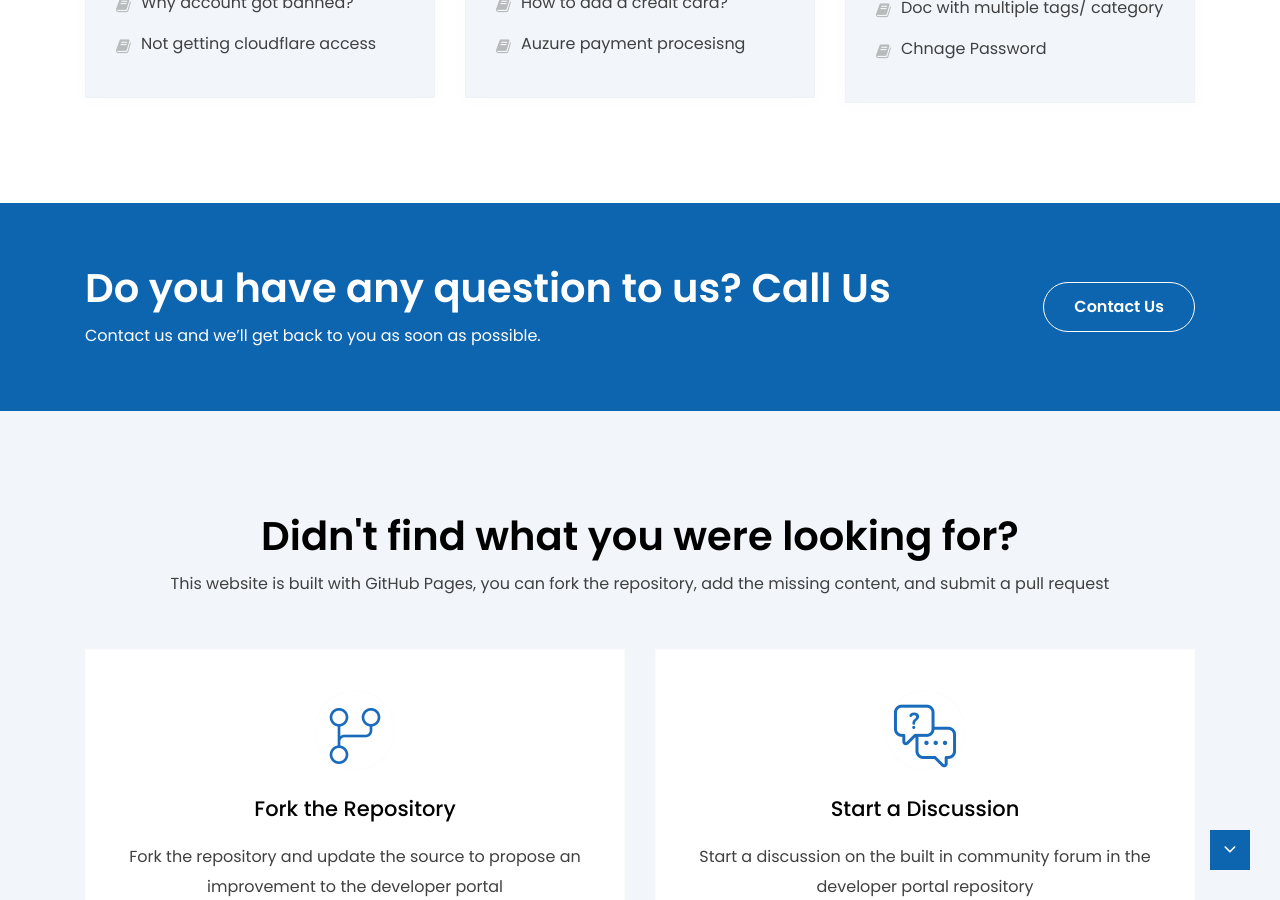
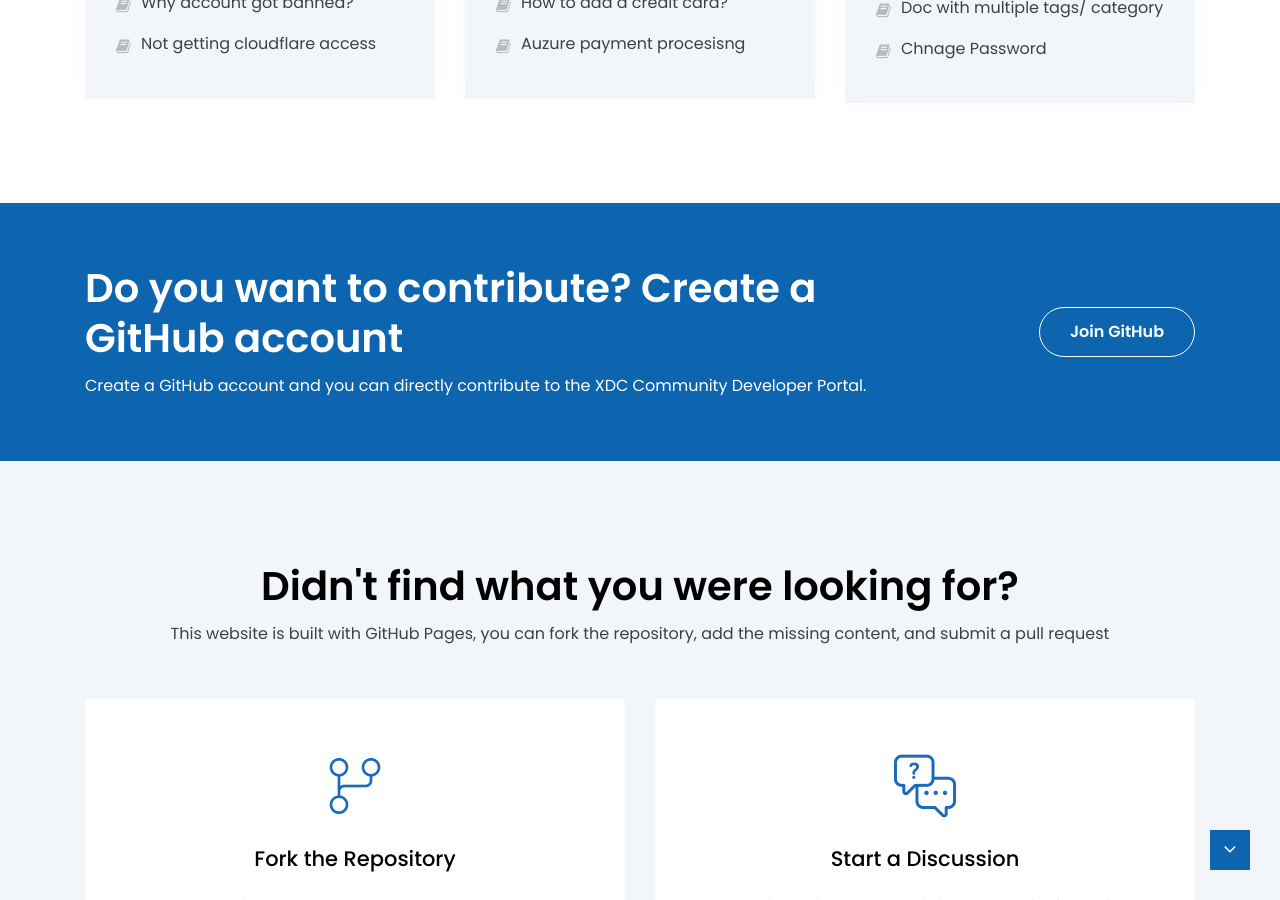
Before and after one commit to XDC-Community/XDC-Community.github.io, a Jekyll site: the page built from explore-topics.html, in a window 1280 px wide and 900 px high, scrolled down 919 px. Built offline with Jekyll 4.4.1, drawn with Linux system fonts in a browser that asks for light colours.

Commit message:
Update Call to Action

```diff
--- a/_includes/call_to_action.html
+++ b/_includes/call_to_action.html
@@ -5,13 +5,13 @@
             <div class="row">
                 <div class="col-md-8 col-lg-9">
                     <div class="help-section white-text">
-                        <h2 class="heading-2">Do you have any question to us? Call Us</h2>
-                        <p class="m-0">Contact us and we’ll get back to you as soon as possible.</p>
+                        <h2 class="heading-2">Do you want to contribute? Create a GitHub account</h2>
+                        <p class="m-0">Create a GitHub account and you can directly contribute to the XDC Community Developer Portal.</p>
                     </div>
                 </div>
                 <div class="col-md-4 col-lg-3 d-flex themeix-highlight  justify-content-md-end justify-content-center">
                     <div class="help-btn align-self-center themeix-highlight">
-                        <a href="/pages/contact" class="btn-style3 btn">Contact Us</a></div>
+                        <a href="https://github.com/" class="btn-style3 btn">Join GitHub</a></div>
                 </div>
             </div>
 
```
